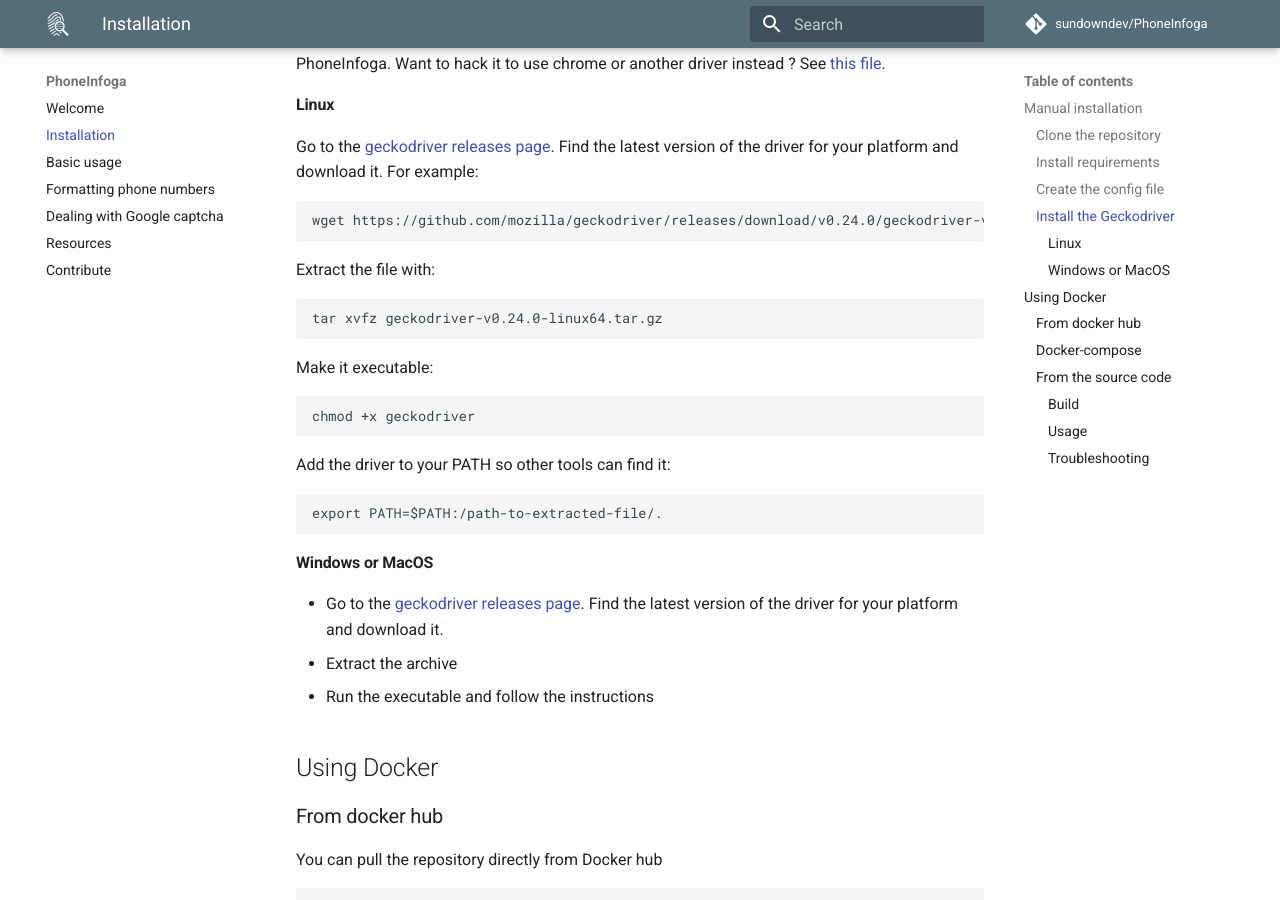
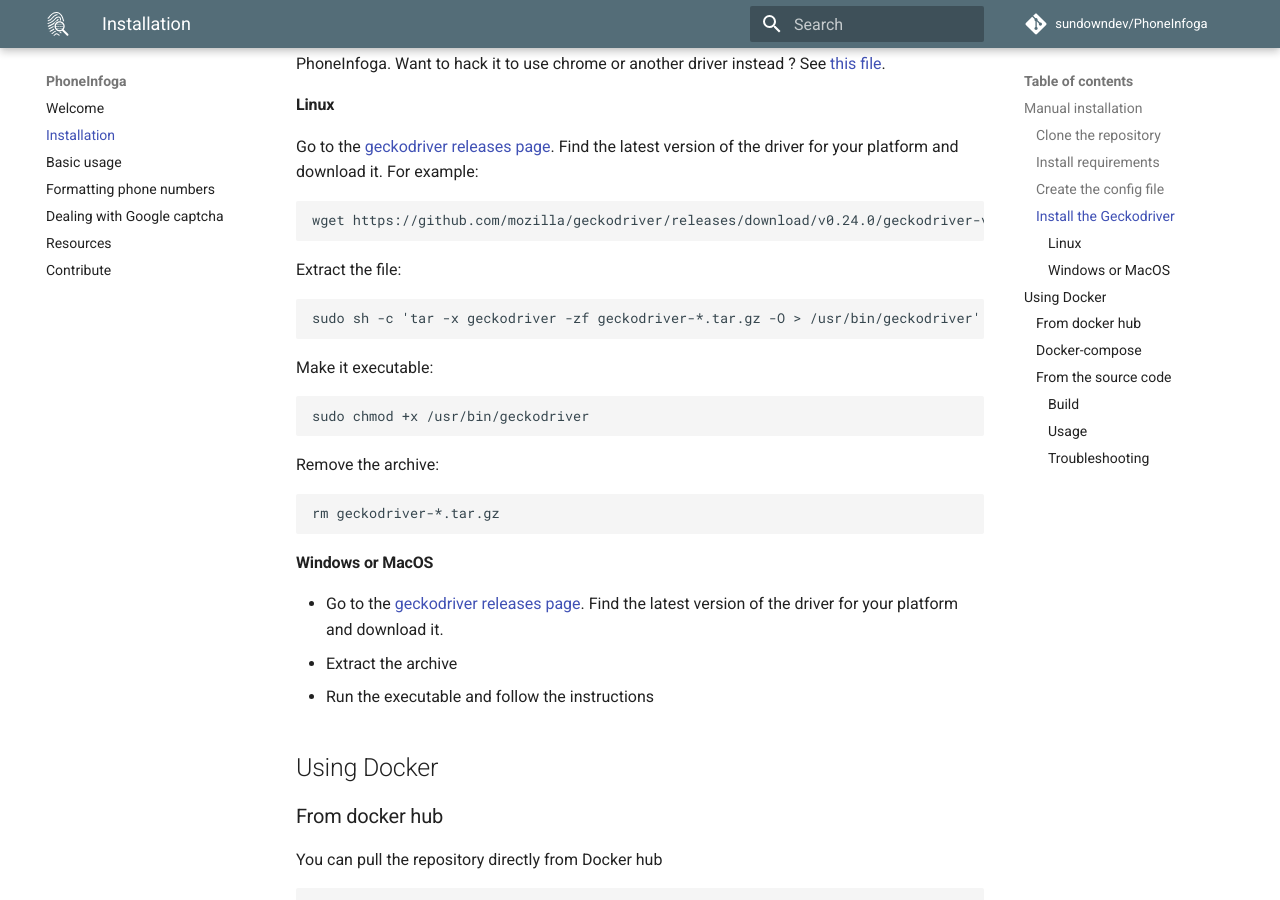
Before and after one commit to sundowndev/phoneinfoga, an MkDocs documentation site: the page built from docs/install.md, in a window 1280 px wide and 900 px high, scrolled down 1066 px. Built offline with MkDocs 1.6.1 and Material for MkDocs 9.7.7, drawn with Linux system fonts in a browser that asks for light colours; comment, search, counter and statistics services are not loaded.

Commit message:
refactor(docs): geckodriver installation

````diff
--- a/docs/install.md
+++ b/docs/install.md
@@ -52,22 +52,22 @@
 wget https://github.com/mozilla/geckodriver/releases/download/v0.24.0/geckodriver-v0.24.0-linux64.tar.gz
 ```
 
-Extract the file with:
+Extract the file:
 
 ```shell
-tar xvfz geckodriver-v0.24.0-linux64.tar.gz
+sudo sh -c 'tar -x geckodriver -zf geckodriver-*.tar.gz -O > /usr/bin/geckodriver'
 ```
 
 Make it executable:
 
 ```shell
-chmod +x geckodriver
+sudo chmod +x /usr/bin/geckodriver
 ```
 
-Add the driver to your PATH so other tools can find it:
+Remove the archive:
 
 ```shell
-export PATH=$PATH:/path-to-extracted-file/.
+rm geckodriver-*.tar.gz
 ```
 
 #### Windows or MacOS
````
